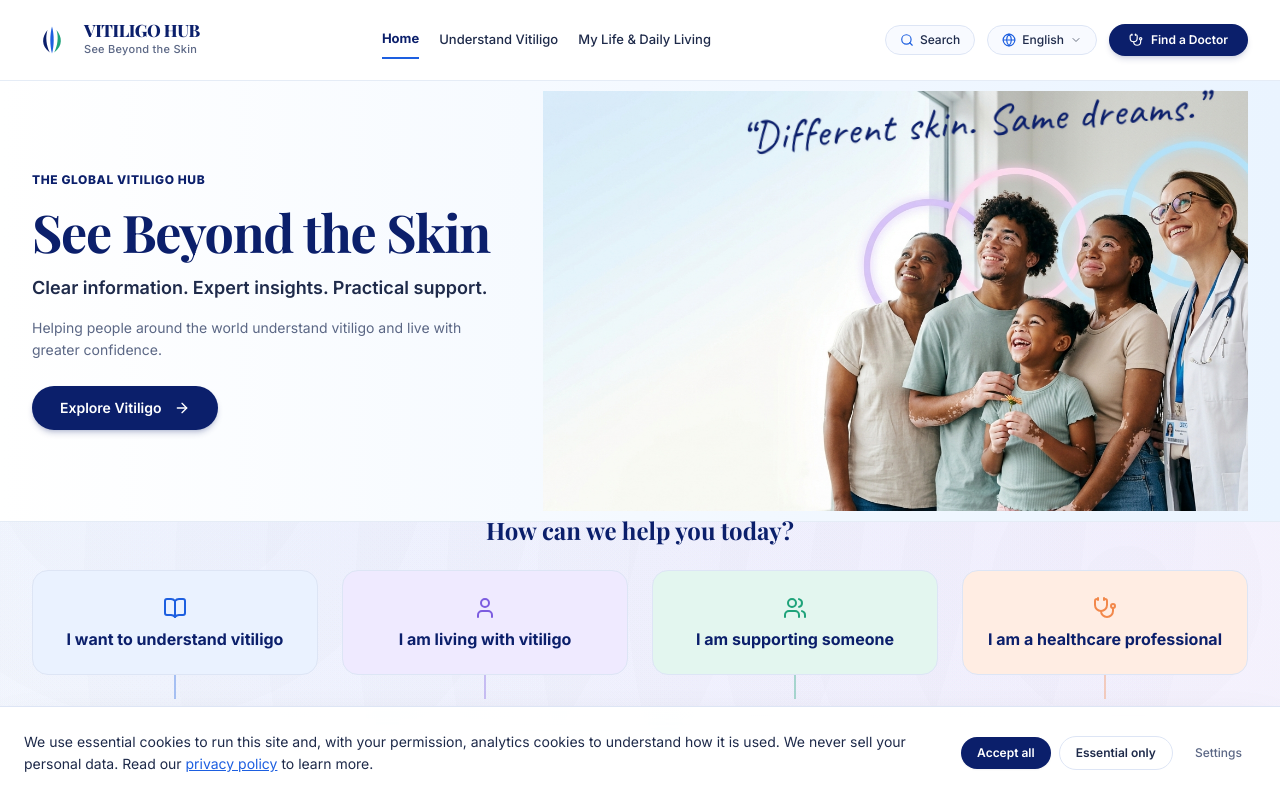
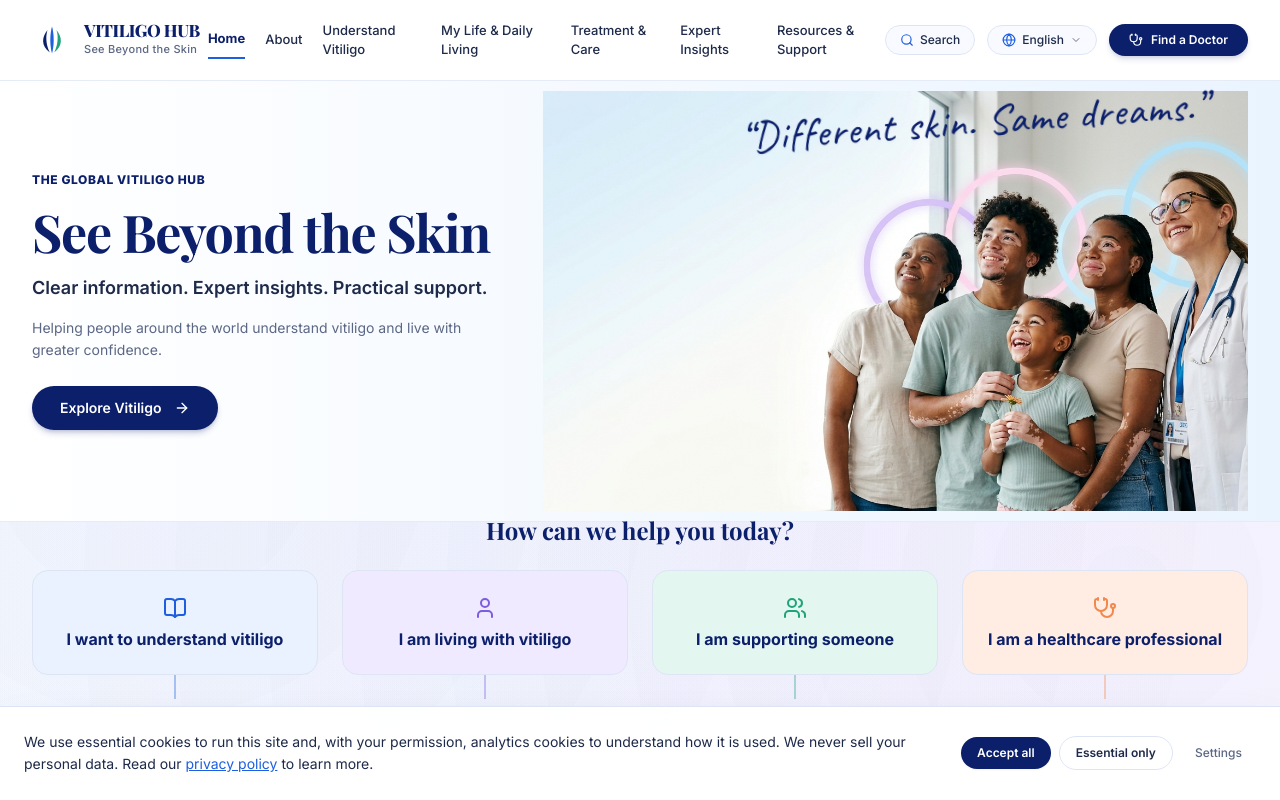
Before and after one commit to Symetrique-Inc/vitiligo, a Next.js app: page / in a window 1280 px wide. Shown: the top 800 px of the page. Built offline with nearby package versions, Linux system fonts and the light colour scheme; a web font is replaced by a local one.

Commit message:
new changes

```diff
--- a/components/Header.tsx
+++ b/components/Header.tsx
@@ -16,21 +16,16 @@ export const Header: React.FC = () => {
   const [searchQuery, setSearchQuery] = useState('');
   const [isLangOpen, setIsLangOpen] = useState(false);
 
-  // const navLinks = [
-  //   { href: '/', label: 'Home' },
-  //   // { href: '/about', label: 'About' },
-  //   { href: '/understand-vitiligo', label: 'Understand Vitiligo' },
-  //   { href: '/living-with-vitiligo', label: 'My Life & Daily Living' },
-  //   // { href: '/treatment-and-care', label: 'Treatment & Care' },
-  //   // { href: '/expert-insights', label: 'Expert Insights' },
-  //   // { href: '/resources', label: 'Resources & Support' },
-  // ];
-   const navLinks = [
+  const navLinks = [
     { href: '/', label: 'Home' },
+    { href: '/about', label: 'About' },
     { href: '/understand-vitiligo', label: 'Understand Vitiligo' },
     { href: '/living-with-vitiligo', label: 'My Life & Daily Living' },
+    { href: '/treatment-and-care', label: 'Treatment & Care' },
+    { href: '/expert-insights', label: 'Expert Insights' },
+    { href: '/resources', label: 'Resources & Support' },
+  ];
 
-  ];
 
   const quickSuggestions = [
     { title: "What is vitiligo?", href: "/understand-vitiligo#p02-s03" },
```
